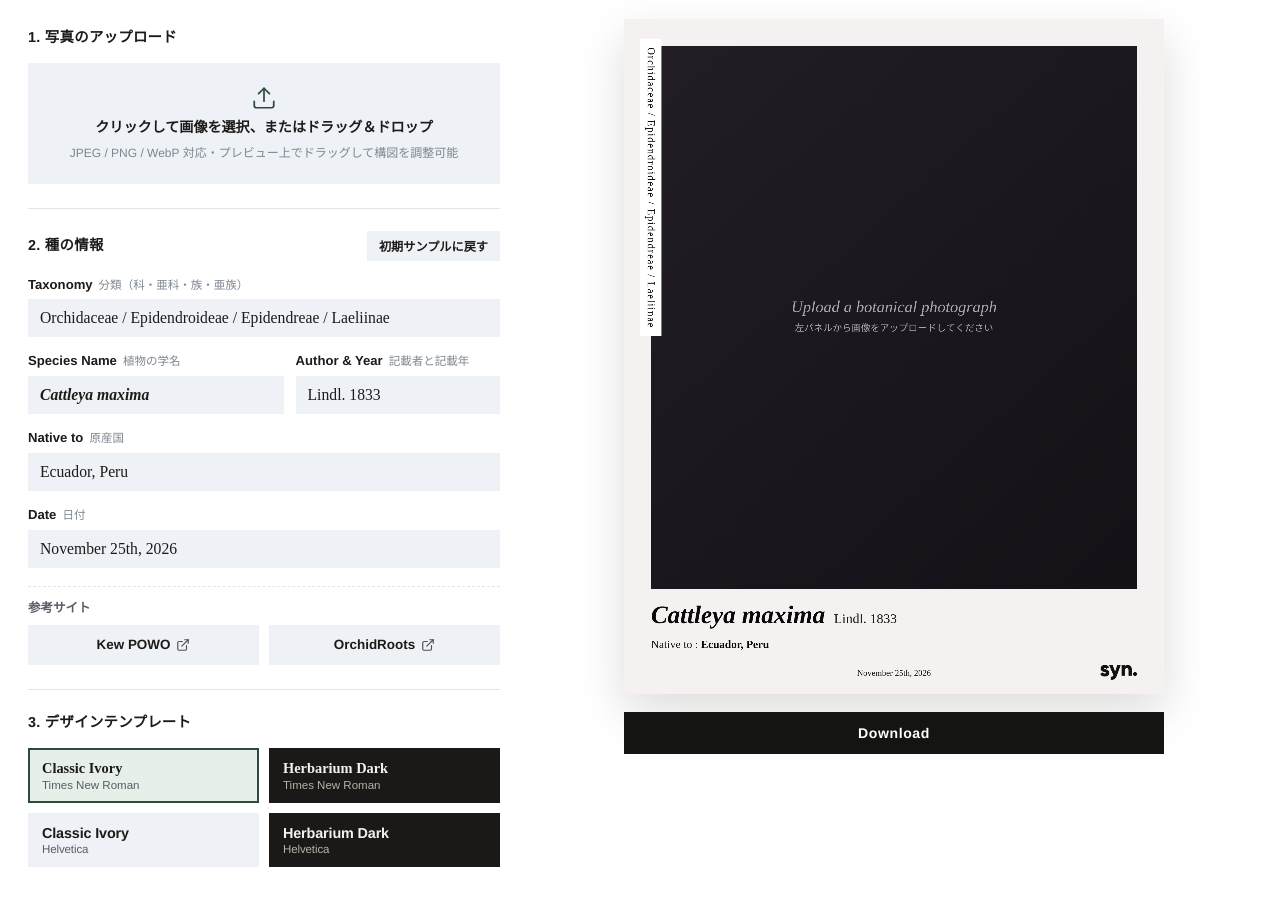
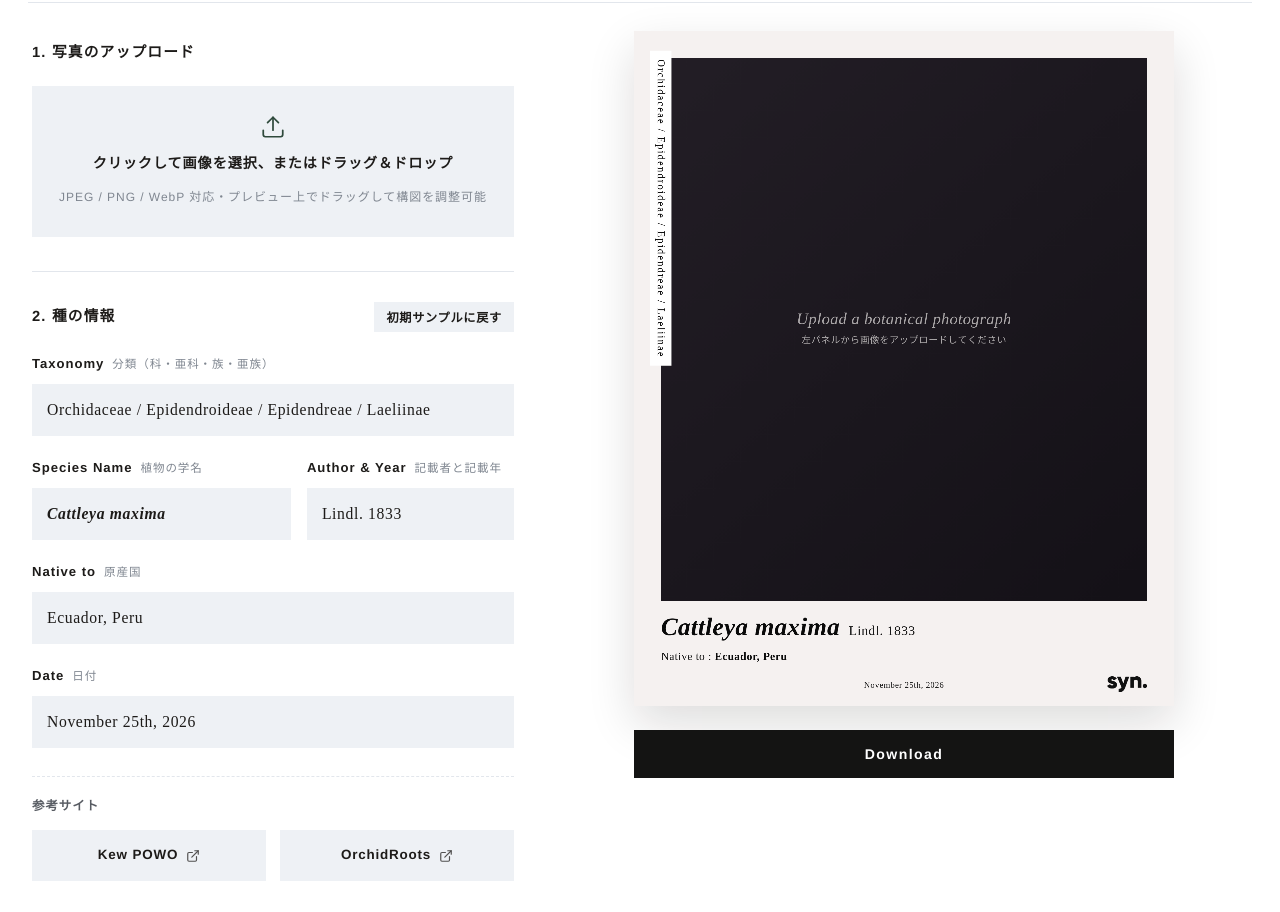
Before and after one commit to syn-yanagawa/orchidphotogenerator, a plain HTML site: page index.html in a window 1280 px wide. Shown: the part 86-998 px from the top of the page. Drawn offline with Linux system fonts and the light colour scheme.

Commit message:
Increase tracking, line-height, and element spacing outside header and sync HANDOFF.md

```diff
--- a/index.html
+++ b/index.html
@@ -4,7 +4,7 @@
   <meta charset="UTF-8">
   <meta name="viewport" content="width=device-width, initial-scale=1.0">
   <title>Botanical Plate Generator — 植物図鑑画像ジェネレータ</title>
-  <link rel="stylesheet" href="styles.css?v=20261125-4">
+  <link rel="stylesheet" href="styles.css?v=20261125-5">
 </head>
 <body>
   <div class="app-shell">
--- a/styles.css
+++ b/styles.css
@@ -58,11 +58,11 @@ body {
 .app-shell {
   max-width: 1320px;
   margin: 0 auto;
-  padding: 20px 24px 40px;
+  padding: 24px 28px 52px;
   min-height: 100dvh;
   display: flex;
   flex-direction: column;
-  gap: 20px;
+  gap: 28px;
 }
 
 /* ヘッダー */
@@ -103,12 +103,14 @@ body {
   color: var(--text-secondary);
 }
 
-/* 2カラムワークスペース */
+/* 2カラムワークスペース（ヘッダー以外の字間・行間・余白をゆったり設定） */
 .workspace {
   display: grid;
-  grid-template-columns: minmax(340px, 480px) minmax(0, 1fr);
-  gap: 28px;
+  grid-template-columns: minmax(340px, 490px) minmax(0, 1fr);
+  gap: 38px;
   align-items: start;
+  line-height: 1.85;
+  letter-spacing: 0.06em;
 }
 
 /* 左側：入力・設定パネル */
@@ -119,17 +121,17 @@ body {
   padding: 8px 4px;
   display: flex;
   flex-direction: column;
-  gap: 24px;
+  gap: 34px;
 }
 
 .form-section {
   display: flex;
   flex-direction: column;
-  gap: 14px;
+  gap: 20px;
 }
 
 .form-section + .form-section {
-  padding-top: 22px;
+  padding-top: 30px;
   border-top: 1px solid var(--border-color);
 }
 
@@ -137,15 +139,15 @@ body {
   display: flex;
   align-items: center;
   justify-content: space-between;
-  gap: 8px;
+  gap: 12px;
 }
 
 .section-heading {
   margin: 0;
-  font-size: 0.9rem;
+  font-size: 0.92rem;
   font-weight: 700;
   color: var(--text-primary);
-  letter-spacing: 0.02em;
+  letter-spacing: 0.08em;
 }
 
 /* ドロップゾーン */
@@ -153,7 +155,7 @@ body {
   border: none;
   border-radius: 0;
   background: var(--bg-box);
-  padding: 22px 16px;
+  padding: 28px 20px;
   text-align: center;
   cursor: pointer;
   transition: background-color 0.18s ease, box-shadow 0.18s ease;
@@ -173,7 +175,7 @@ body {
   display: flex;
   flex-direction: column;
   align-items: center;
-  gap: 6px;
+  gap: 10px;
 }
 
 .upload-icon {
@@ -200,10 +202,10 @@ body {
   background: var(--bg-box);
   border: none;
   border-radius: 0;
-  padding: 12px 14px;
+  padding: 16px 18px;
   display: flex;
   flex-direction: column;
-  gap: 8px;
+  gap: 12px;
 }
 
 .image-controls[hidden] {
@@ -252,20 +254,20 @@ body {
 .field {
   display: flex;
   flex-direction: column;
-  gap: 5px;
+  gap: 8px;
 }
 
 .field-grid {
   display: grid;
   grid-template-columns: 1.25fr 1fr;
-  gap: 12px;
+  gap: 16px;
 }
 
 .field-label-row {
   display: flex;
   align-items: center;
   justify-content: space-between;
-  gap: 8px;
+  gap: 10px;
 }
 
 .field-label {
@@ -274,7 +276,7 @@ body {
   color: var(--text-primary);
   display: flex;
   align-items: baseline;
-  gap: 6px;
+  gap: 8px;
   flex-wrap: wrap;
 }
 
@@ -286,13 +288,15 @@ body {
 
 .text-input {
   width: 100%;
-  padding: 10px 12px;
+  padding: 13px 15px;
   border: none;
   border-radius: 0;
   background: var(--bg-box);
   color: var(--text-primary);
   font-family: var(--font-serif);
   font-size: 0.98rem;
+  line-height: 1.65;
+  letter-spacing: 0.04em;
   transition: background-color 0.15s ease, box-shadow 0.15s ease;
 }
 
@@ -314,12 +318,12 @@ body {
 
 /* 参考サイトリンクエリア */
 .reference-box {
-  margin-top: 4px;
-  padding-top: 12px;
+  margin-top: 8px;
+  padding-top: 18px;
   border-top: 1px dashed var(--border-color);
   display: flex;
   flex-direction: column;
-  gap: 8px;
+  gap: 12px;
 }
 
 .reference-heading {
@@ -332,21 +336,22 @@ body {
 .reference-links {
   display: grid;
   grid-template-columns: repeat(2, minmax(0, 1fr));
-  gap: 10px;
+  gap: 14px;
 }
 
 .ref-link-btn {
   display: inline-flex;
   align-items: center;
   justify-content: center;
-  gap: 6px;
-  padding: 10px 12px;
+  gap: 8px;
+  padding: 13px 16px;
   border: none;
   border-radius: 0;
   background: var(--bg-box);
   color: var(--text-primary);
   font-size: 0.84rem;
   font-weight: 600;
+  letter-spacing: 0.06em;
   text-decoration: none;
   transition: background-color 0.15s ease, color 0.15s ease, box-shadow 0.15s ease;
 }
@@ -372,7 +377,7 @@ body {
 .template-grid {
   display: grid;
   grid-template-columns: repeat(2, minmax(0, 1fr));
-  gap: 10px;
+  gap: 14px;
 }
 
 .template-card {
@@ -380,12 +385,12 @@ body {
   border: none;
   border-radius: 0;
   background: var(--bg-box);
-  padding: 12px 14px;
+  padding: 16px 18px;
   text-align: left;
   cursor: pointer;
   display: flex;
   flex-direction: column;
-  gap: 2px;
+  gap: 5px;
   transition: background-color 0.15s ease, box-shadow 0.15s ease, transform 0.1s ease;
 }
 
@@ -427,29 +432,31 @@ body {
 
 .template-name {
   font-family: var(--font-serif);
-  font-size: 0.9rem;
+  font-size: 0.92rem;
   font-weight: 700;
+  letter-spacing: 0.06em;
   color: var(--text-primary);
 }
 
 .is-sans {
   font-family: "Helvetica Neue", Helvetica, Arial, sans-serif;
-  letter-spacing: -0.01em;
+  letter-spacing: 0.05em;
 }
 
 .template-desc {
   font-size: 0.72rem;
+  letter-spacing: 0.06em;
   color: var(--text-secondary);
 }
 
 /* 右側：プレビュー＆書き出しパネル */
 .preview-panel {
   position: sticky;
-  top: 20px;
+  top: 24px;
   display: flex;
   flex-direction: column;
   align-items: center;
-  gap: 18px;
+  gap: 24px;
 }
 
 .preview-stage {
@@ -508,6 +515,7 @@ body {
   font-family: var(--font-ui);
   font-size: 0.88rem;
   font-weight: 600;
+  letter-spacing: 0.06em;
   padding: 12px 18px;
   cursor: pointer;
   transition: background-color 0.15s ease, transform 0.1s ease, box-shadow 0.15s ease;
@@ -526,8 +534,8 @@ body {
   width: 100%;
   background: #141413;
   color: #ffffff;
-  letter-spacing: 0.04em;
-  padding: 13px 20px;
+  letter-spacing: 0.1em;
+  padding: 16px 24px;
 }
 
 .btn-download:hover {
```
Also changed, not shown: 1 other file.
